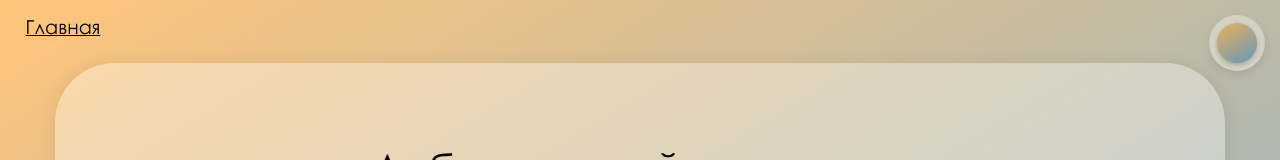
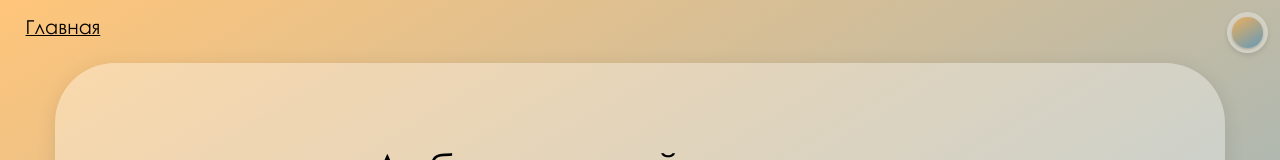
Before and after one commit to aleksgov/web_lab, a React (Create React App) app: page / in a window 1280 px wide. Shown: the top 160 px of the page. Built offline with nearby package versions, Linux system fonts and the light colour scheme.

Commit message:
add notification and scale-system for color button

```diff
--- a/src/App.css
+++ b/src/App.css
@@ -19,18 +19,18 @@
 
 .color-buttons-container {
   position: absolute;
-  width: 40px;
-  top: 15px;
-  right: 15px;
+  width: 2.4vw;
+  top: 0.9vw;
+  right: 0.9vw;
   display: flex;
   flex-direction: column;
   align-items: center;
-  gap: 10px;
+  gap: 0.52vw;
   z-index: 1;
   background: rgba(255, 255, 255, 0.33);
-  padding: 8px;
-  border-radius: 30px;
-  box-shadow: 0 4px 8px rgba(0, 0, 0, 0.1);
+  padding: 0.42vw;
+  border-radius: 2vw;
+  box-shadow: 0 0.2vw 0.4vw rgba(0, 0, 0, 0.1);
   overflow: hidden;
 }
 
@@ -38,19 +38,18 @@
   display: flex;
   width: 100%;
   flex-direction: column;
-  gap: 10px;
-  padding: 0 10px 1px 10px;
-  border-radius: 10px;
+  gap: 0.6vw;
+  padding: 0 0.6vw 0.05vw 0.6vw;
   transition: max-height 0.3s ease;
 }
 
 .color-button {
-  width: 40px;
-  height: 40px;
-  border-radius: 30px;
+  width: 2.4vw;
+  aspect-ratio: 1 / 1;
+  border-radius: 50%;
   border: none;
   cursor: pointer;
-  box-shadow: 0 2px 4px rgba(0, 0, 0, 0.2);
+  box-shadow: 0 .1vw 0.2vw rgba(0, 0, 0, 0.2);
   transition: transform 0.2s ease;
 }
 
@@ -72,6 +71,19 @@
 
 .color-button:nth-child(4) {
   background: linear-gradient(149deg, rgba(180, 13, 0, 0.52) 0%, rgba(0, 102, 174, 0.52) 100%);
+}
+
+.notification {
+  position: absolute;
+  top: 7.5%;
+  left: 50%;
+  transform: translateX(-50%);
+  background-color: rgba(0, 0, 0, 0.8);
+  color: white;
+  padding: 0.52vw;
+  font-size: 1vw;
+  border-radius: 0.3vw;
+  z-index: 1000;
 }
 
 .content-box {
--- a/src/App.js
+++ b/src/App.js
@@ -17,6 +17,7 @@ function App() {
     const [backgroundStyle, setBackgroundStyle] = useState('');
     const [selectedButtonIndex, setSelectedButtonIndex] = useState(0);
     const [menuVisible, setMenuVisible] = useState(false);
+    const [showNotification, setShowNotification] = useState(false);
     const colors = [
         "linear-gradient(149deg, rgba(255, 144, 0, 0.52) 0%, rgba(0, 102, 174, 0.52) 100%)",
         "linear-gradient(149deg, rgba(255, 108, 0, 0.52) 0%, rgba(0, 158, 142, 0.52) 100%)",
@@ -65,6 +66,19 @@ function App() {
             setActiveTab(tabs.length);
         }
     };
+
+    // Показать уведомление при активации вкладки "Теория"
+    useEffect(() => {
+        if (tabs[activeTab]?.title === 'Теория') {
+            setShowNotification(true);
+            const timer = setTimeout(() => {
+                setShowNotification(false);
+            }, 2000);
+            return () => clearTimeout(timer);
+        } else {
+            setShowNotification(false);
+        }
+    }, [activeTab, tabs]);
 
     // Загрузка теории
     const loadTheoryContent = (labNumberFromTitle) => {
@@ -278,6 +292,12 @@ function App() {
 
     return (
         <div className="App">
+            {/* Всплывающее уведомление */}
+            {showNotification && (
+                <div className="notification">
+                    Чтобы масштабировать страницу, используйте сочетание клавиш Ctrl + колесико мыши.
+                </div>
+            )}
             <div className="background" style={{ background: backgroundStyle }}></div>
             <div className="color-buttons-container">
                 <button
```
Also changed, not shown: public/documentation/FirstLab/FirstLabTheory.html (+11 -10 lines), public/documentation/SecondLab/SecondLabTheory.html (+4 -4 lines).
